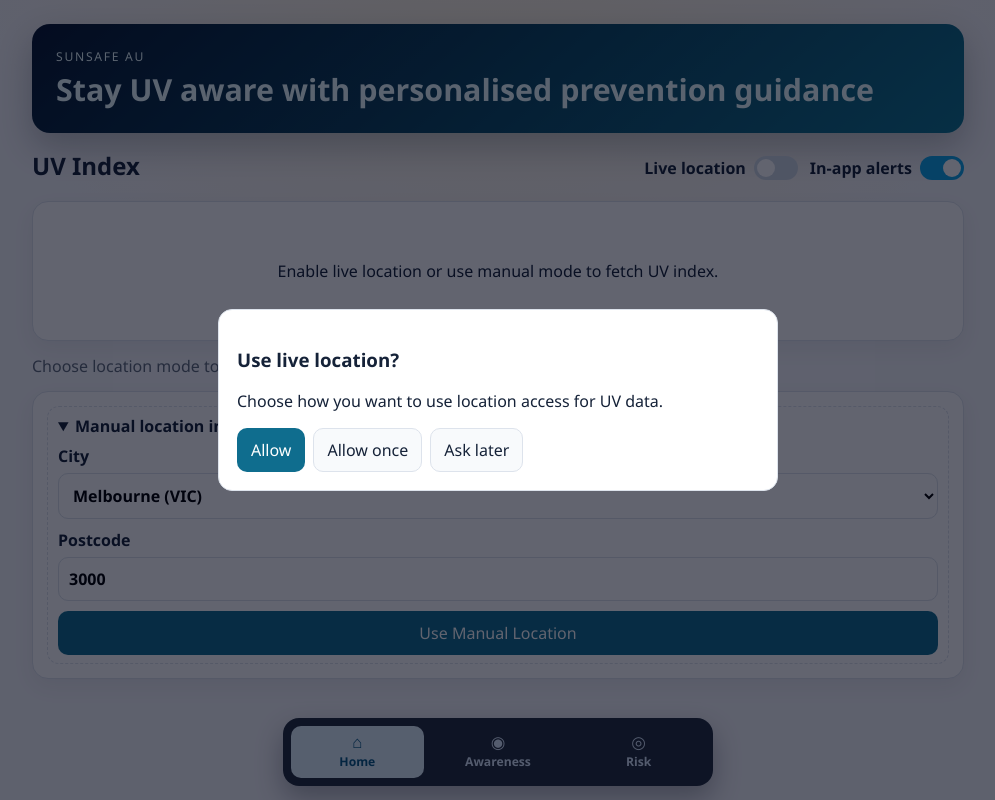
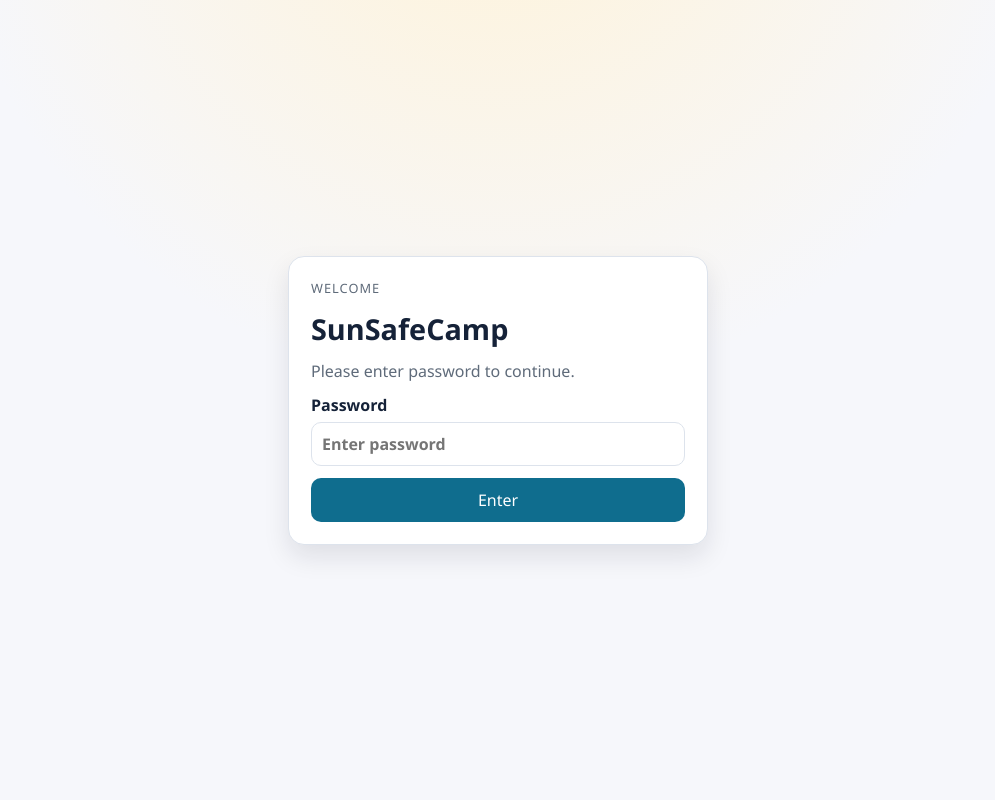
Before and after one commit to VallabhMonash/FIT5120_Onboarding_Frontend, a Vue app: page / in a window 1280 px wide. Shown: the whole page, without its empty margins (142-1137 px from the left). Built offline with nearby package versions, Linux system fonts and the light colour scheme.

Commit message:
Added Password

```diff
--- a/src/App.vue
+++ b/src/App.vue
@@ -1,15 +1,31 @@
 <script setup>
-import { ref } from 'vue'
+import { onMounted, ref } from 'vue'
 import PageNav from './components/PageNav.vue'
+import PasswordGate from './components/PasswordGate.vue'
 import AwarenessPage from './pages/AwarenessPage.vue'
 import HomePage from './pages/HomePage.vue'
 import RiskCalculatorPage from './pages/RiskCalculatorPage.vue'
 
 const activePage = ref('home')
+const unlocked = ref(false)
+
+const PASSWORD_SESSION_KEY = 'sunsafe-password-unlocked'
+const expectedPassword = import.meta.env.VITE_SITE_PASSWORD || 'sunsafe2026'
+
+function unlockSite() {
+  unlocked.value = true
+  sessionStorage.setItem(PASSWORD_SESSION_KEY, 'true')
+}
+
+onMounted(() => {
+  unlocked.value = sessionStorage.getItem(PASSWORD_SESSION_KEY) === 'true'
+})
 </script>
 
 <template>
-  <div class="app-shell">
+  <PasswordGate v-if="!unlocked" :expected-password="expectedPassword" @unlocked="unlockSite" />
+
+  <div v-else class="app-shell">
     <header class="hero">
       <p class="hero-kicker">SunSafe AU</p>
       <h1>Stay UV aware with personalised prevention guidance</h1>
--- /dev/null
+++ b/src/components/PasswordGate.vue
@@ -0,0 +1,48 @@
+<script setup>
+import { ref } from 'vue'
+
+const props = defineProps({
+  expectedPassword: {
+    type: String,
+    required: true
+  }
+})
+
+const emit = defineEmits(['unlocked'])
+const input = ref('')
+const error = ref('')
+
+function submit() {
+  if (input.value === props.expectedPassword) {
+    error.value = ''
+    emit('unlocked')
+    return
+  }
+
+  error.value = 'Incorrect password. Please try again.'
+}
+</script>
+
+<template>
+  <section class="gate-shell">
+    <div class="gate-card">
+      <p class="gate-kicker">Welcome</p>
+      <h1>SunSafeCamp</h1>
+      <p class="gate-subtext">Please enter password to continue.</p>
+
+      <label class="gate-label">
+        Password
+        <input
+          v-model="input"
+          type="password"
+          placeholder="Enter password"
+          class="gate-input"
+          @keyup.enter="submit"
+        />
+      </label>
+
+      <button type="button" class="primary-btn gate-btn" @click="submit">Enter</button>
+      <p v-if="error" class="status-message error">{{ error }}</p>
+    </div>
+  </section>
+</template>
--- a/src/pages/HomePage.vue
+++ b/src/pages/HomePage.vue
@@ -16,25 +16,64 @@
 const statusType = ref('info')
 const showPermissionPrompt = ref(false)
 const alertPermission = ref('opted-in')
+const liveLocationToggle = ref(false)
+const notificationSupported = typeof window !== 'undefined' && 'Notification' in window
+const notificationPermission = ref(notificationSupported ? Notification.permission : 'unsupported')
+const lastNotificationKey = ref('')
 
 let refreshTimerId = null
 
 const isDangerousUv = computed(() => (uvData.value?.uvIndex || 0) >= 6)
 const showManualForm = computed(() => locationPermission.value !== 'granted')
 
-const alertEnabled = computed({
-  get: () => alertPermission.value === 'opted-in',
-  set: (value) => {
-    alertPermission.value = value ? 'opted-in' : 'opted-out'
+const alertEnabled = computed(() => alertPermission.value === 'opted-in')
+
+function onAlertToggle(event) {
+  const shouldEnable = event.target.checked
+  alertPermission.value = shouldEnable ? 'opted-in' : 'opted-out'
   persistSessionPreference()
+
+  if (!shouldEnable) {
+    statusMessage.value = 'In-app and browser UV alerts disabled.'
+    statusType.value = 'info'
+    sendUvAlertIfNeeded()
+    return
+  }
+
+  if (!notificationSupported) {
+    statusMessage.value = 'In-app alerts enabled. Browser notifications are not supported here.'
+    statusType.value = 'info'
+    sendUvAlertIfNeeded()
+    return
+  }
+
+  if (notificationPermission.value === 'default') {
+    Notification.requestPermission().then((permission) => {
+      notificationPermission.value = permission
+      if (permission === 'granted') {
+        statusMessage.value = 'In-app alerts enabled. Browser notifications allowed.'
+      } else {
+        statusMessage.value = 'In-app alerts enabled. Browser notifications not allowed.'
+      }
+      statusType.value = 'info'
+      sendUvAlertIfNeeded()
+    })
+    return
+  }
+
+  statusMessage.value =
+    notificationPermission.value === 'granted'
+      ? 'In-app alerts enabled. Browser notifications allowed.'
+      : 'In-app alerts enabled. Browser notifications not allowed.'
+  statusType.value = 'info'
   sendUvAlertIfNeeded()
 }
-})
 
-const liveLocationEnabled = computed({
-  get: () => locationPermission.value === 'granted',
-  set: (value) => {
-    if (value) {
+function onLiveLocationToggle(event) {
+  const shouldEnable = event.target.checked
+
+  if (shouldEnable) {
+    liveLocationToggle.value = false
     showPermissionPrompt.value = true
     statusMessage.value = 'Choose how you want to use live location.'
     statusType.value = 'info'
@@ -42,11 +81,11 @@
   }
 
   locationPermission.value = 'denied'
+  liveLocationToggle.value = false
   persistSessionPreference()
   statusMessage.value = 'Live location disabled. Manual location mode enabled.'
   statusType.value = 'info'
 }
-})
 
 const STORAGE_KEYS = {
   promptShownInSession: 'uv-location-prompt-shown-in-session',
@@ -96,6 +135,20 @@
 
 function buildAlertMessage(index, label) {
   return `UV index ${index} detected for ${label}. Potential skin damage risk is elevated.`
+}
+
+function pushBrowserNotification(message) {
+  if (!notificationSupported || notificationPermission.value !== 'granted' || !uvData.value) {
+    return
+  }
+
+  const key = `${locationLabel.value}-${uvData.value.uvIndex}`
+  if (lastNotificationKey.value === key) {
+    return
+  }
+
+  new Notification('SunSafeCamp UV Alert', { body: message })
+  lastNotificationKey.value = key
 }
 
 function fetchCurrentGeolocation() {
@@ -153,6 +206,7 @@
 async function chooseAllowPersistent() {
   showPermissionPrompt.value = false
   locationPermission.value = 'granted'
+  liveLocationToggle.value = true
   persistSessionPreference()
   await updateUvFromLiveMode()
 }
@@ -161,6 +215,7 @@
   showPermissionPrompt.value = false
   await updateUvFromLiveMode()
   locationPermission.value = 'denied'
+  liveLocationToggle.value = false
   persistSessionPreference()
   statusMessage.value = 'Live location used once. Toggle on again when needed.'
   statusType.value = 'info'
@@ -169,6 +224,9 @@
 function chooseAskLater() {
   showPermissionPrompt.value = false
   locationPermission.value = 'denied'
+  liveLocationToggle.value = false
+  uvData.value = null
+  locationLabel.value = 'Awaiting location mode'
   persistSessionPreference()
   statusMessage.value = 'You can enable live location anytime using the toggle.'
   statusType.value = 'info'
@@ -177,10 +235,15 @@
 function sendUvAlertIfNeeded() {
   if (!isDangerousUv.value || !uvData.value || alertPermission.value !== 'opted-in') {
     alertMessage.value = ''
+    if (!isDangerousUv.value) {
+      lastNotificationKey.value = ''
+    }
     return
   }
 
-  alertMessage.value = buildAlertMessage(uvData.value.uvIndex, locationLabel.value)
+  const message = buildAlertMessage(uvData.value.uvIndex, locationLabel.value)
+  alertMessage.value = message
+  pushBrowserNotification(message)
 }
 
 watch([uvData, alertPermission], () => {
@@ -189,6 +252,7 @@
 
 onMounted(() => {
   loadSessionPreference()
+  liveLocationToggle.value = locationPermission.value === 'granted'
 
   const promptWasShown = sessionStorage.getItem(STORAGE_KEYS.promptShownInSession) === 'true'
   if (!promptWasShown) {
@@ -201,6 +265,7 @@
   } else if (locationPermission.value === 'granted') {
     statusMessage.value = 'Live location still active for this session.'
     statusType.value = 'info'
+    liveLocationToggle.value = true
     updateUvFromLiveMode()
   }
 
@@ -226,12 +291,12 @@
       <div class="switch-stack">
         <label class="switch-row">
           <span>Live location</span>
-          <input v-model="liveLocationEnabled" type="checkbox" class="switch-input" />
+          <input v-model="liveLocationToggle" type="checkbox" class="switch-input" @change="onLiveLocationToggle" />
           <span class="switch-track" aria-hidden="true"></span>
         </label>
         <label class="switch-row">
           <span>In-app alerts</span>
-          <input v-model="alertEnabled" type="checkbox" class="switch-input" />
+          <input :checked="alertEnabled" type="checkbox" class="switch-input" @change="onAlertToggle" />
           <span class="switch-track" aria-hidden="true"></span>
         </label>
       </div>
--- a/src/styles.css
+++ b/src/styles.css
@@ -41,6 +41,56 @@
 }
 
 #app {
+  width: 100%;
+}
+
+.gate-shell {
+  min-height: 100vh;
+  display: grid;
+  place-items: center;
+  padding: 20px;
+}
+
+.gate-card {
+  width: min(420px, 100%);
+  background: var(--surface);
+  border: 1px solid var(--border);
+  border-radius: 16px;
+  padding: 22px;
+  box-shadow: 0 12px 26px rgba(15, 23, 42, 0.1);
+  display: grid;
+  gap: 12px;
+}
+
+.gate-kicker {
+  margin: 0;
+  color: var(--muted);
+  font-size: 0.8rem;
+  letter-spacing: 0.08em;
+  text-transform: uppercase;
+}
+
+.gate-card h1 {
+  margin: 0;
+  font-size: 1.8rem;
+}
+
+.gate-subtext {
+  margin: 0;
+  color: var(--muted);
+}
+
+.gate-label {
+  display: grid;
+  gap: 6px;
+  font-weight: 600;
+}
+
+.gate-input {
+  width: 100%;
+}
+
+.gate-btn {
   width: 100%;
 }
 
```
Also changed, not shown: 1 other file (tests, documents, lock files or other folders). Lines whose indentation alone changed are shown as unchanged.
